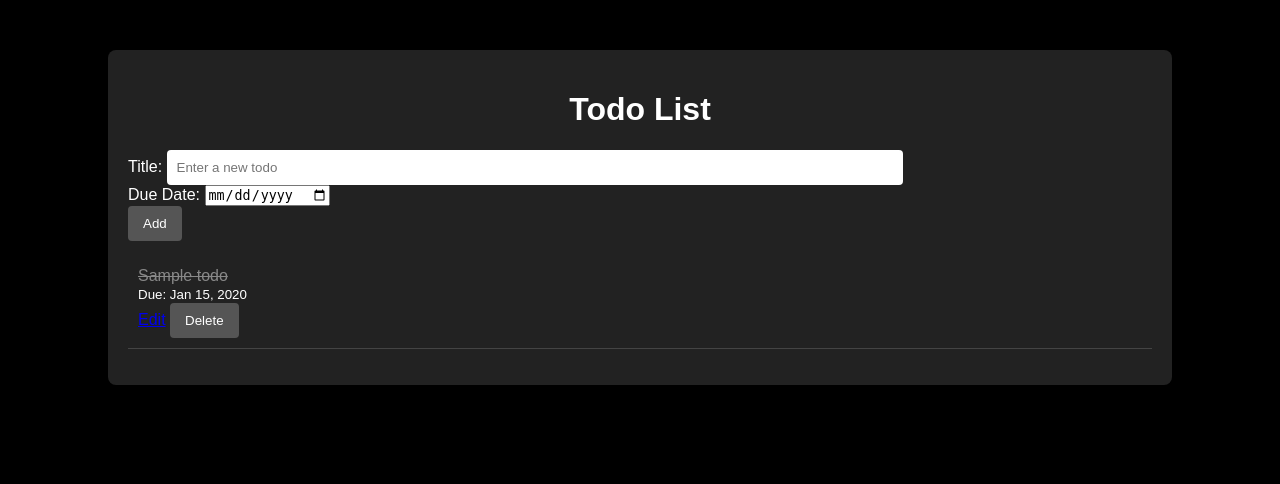
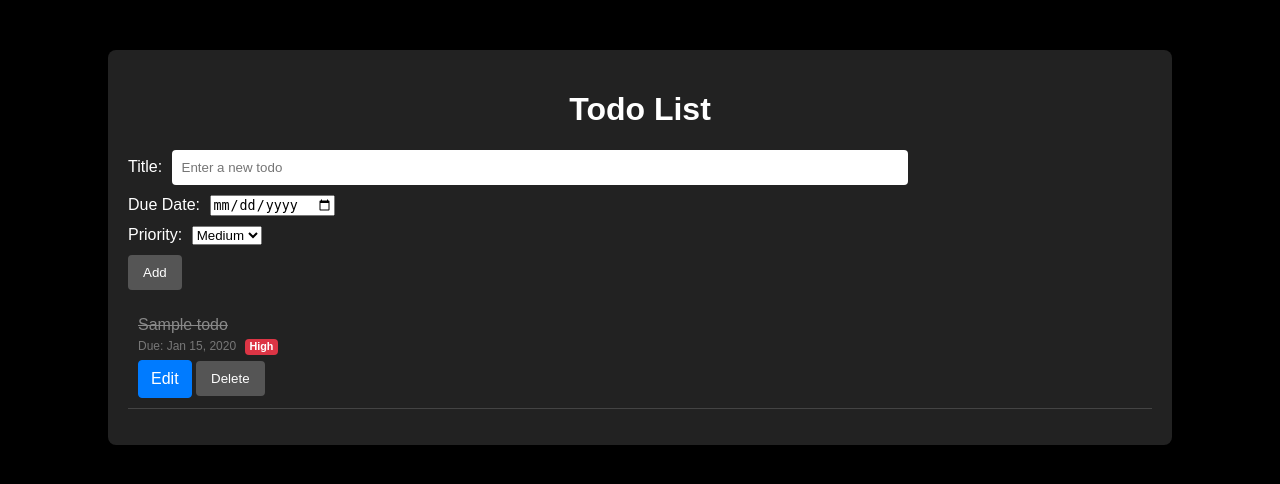
Before and after one commit to chintanboghara/Night-Todo-Application, a Spring Boot app: page / in a window 1280 px wide. Shown: the top 484 px of the page. Run offline with Spring Boot 4, Linux system fonts and the light colour scheme; tables that the repository leaves empty hold one stand-in row (values such as "Sample post").

Commit message:
feat: Implement Task Priority and Update Documentation
This commit introduces task prioritization and includes comprehensive updates to the README.md to cover this feature as well as previously implemented Due Dates and Docker enhancements.

**Changes Implemented:**

1.  **Task Priority Feature:**
    *   **Model:** Created `Priority.java` Enum (HIGH, MEDIUM, LOW). Added `priority` field to `Todo.java` with default (MEDIUM) and `@Enumerated(EnumType.STRING)`.
    *   **Service:** `TodoService` updated to handle `priority` in `addTodo` and `updateTodo` methods.
    *   **Controller:** `TodoController` updated to accept `priority` from forms and pass `Priority.values()` to edit view.
    *   **HTML Templates:** `index.html` and `edit-todo.html` updated with `<select>` dropdowns for priority and display of priority using badges.
    *   **Testing:** Added unit tests for service layer logic related to priority. Updated integration tests to cover adding, editing, and displaying tasks with priority. All 34 tests pass.

2.  **`.gitignore` Enhancement:**
    *   Significantly updated `.gitignore` with more comprehensive patterns for common Java/Spring Boot projects, IDEs, OS-specific files, build outputs, H2 database files, and CNB local builds.

3.  **Comprehensive `README.md` Update:**
    *   **Due Dates Feature (Documentation):** Detailed how to add/edit due dates, how they are displayed, and how overdue tasks are highlighted.
    *   **Docker Improvements (Documentation):** Documented the addition of `.dockerignore`, `Dockerfile` enhancements (non-root user, JRE base image), and `docker-compose.yml` updates (custom image name).
    *   **Task Priority Feature (Documentation):** Explained how to set task priorities and how they are displayed with color-coding.
    *   Updated "Technology Stack" to include `Thymeleaf Extras Java8Time`.

4.  **Docker Files Review:**
    *   Confirmed no changes were needed for `.dockerignore`, `Dockerfile`, or `docker-compose.yml` for the Task Priority feature itself.

This commit completes the implementation of task prioritization and ensures the project documentation is up-to-date with all recent major features and improvements.

```diff
--- a/src/main/java/com/example/todo/controller/TodoController.java
+++ b/src/main/java/com/example/todo/controller/TodoController.java
@@ -1,5 +1,6 @@
 package com.example.todo.controller;
 
+import com.example.todo.model.Priority;
 import com.example.todo.model.Todo;
 import com.example.todo.service.TodoService;
 import org.springframework.beans.factory.annotation.Autowired;
@@ -25,9 +26,10 @@ public class TodoController {
 
   @PostMapping("/add")
   public String addTodo(@RequestParam("title") String title,
-                        @RequestParam(required = false) @DateTimeFormat(iso = DateTimeFormat.ISO.DATE) LocalDate dueDate) {
+                        @RequestParam(required = false) @DateTimeFormat(iso = DateTimeFormat.ISO.DATE) LocalDate dueDate,
+                        @RequestParam(required = false) Priority priority) {
     if (title != null && !title.trim().isEmpty()) {
-      todoService.addTodo(title, dueDate);
+      todoService.addTodo(title, dueDate, priority);
     }
     return "redirect:/";
   }
@@ -49,6 +51,7 @@ public class TodoController {
     Optional<Todo> optionalTodo = todoService.findTodoById(id);
     if (optionalTodo.isPresent()) {
       model.addAttribute("todo", optionalTodo.get());
+      model.addAttribute("priorities", Priority.values()); // Add all priority values
       return "edit-todo";
     } else {
       return "redirect:/";
@@ -57,9 +60,10 @@ public class TodoController {
 
   @PostMapping("/update/{id}")
   public String updateTodo(@PathVariable long id, @RequestParam String title,
-                         @RequestParam(required = false) @DateTimeFormat(iso = DateTimeFormat.ISO.DATE) LocalDate dueDate) {
+                         @RequestParam(required = false) @DateTimeFormat(iso = DateTimeFormat.ISO.DATE) LocalDate dueDate,
+                         @RequestParam(required = false) Priority priority) {
     if (title != null && !title.trim().isEmpty()) {
-      todoService.updateTodo(id, title, dueDate);
+      todoService.updateTodo(id, title, dueDate, priority);
     }
     return "redirect:/";
   }
--- a/src/main/resources/templates/index.html
+++ b/src/main/resources/templates/index.html
@@ -4,6 +4,66 @@
   <meta charset="UTF-8" />
   <title>Todo Application</title>
   <link rel="stylesheet" type="text/css" href="/css/style.css" />
+  <style>
+    .add-form div {
+      margin-bottom: 10px;
+    }
+    .add-form label {
+      margin-right: 5px;
+    }
+    .task-overdue {
+      color: red;
+      /* font-weight: bold; */
+    }
+    .task-meta {
+      font-size: 0.9em;
+      color: #777;
+      margin-top: 3px;
+    }
+    .task-actions {
+      margin-top: 5px;
+    }
+    .button-link {
+      display: inline-block;
+      padding: 0.375rem 0.75rem;
+      font-size: 1rem;
+      font-weight: 400;
+      line-height: 1.5;
+      text-align: center;
+      text-decoration: none;
+      white-space: nowrap;
+      vertical-align: middle;
+      user-select: none;
+      border: 1px solid transparent;
+      border-radius: 0.25rem;
+      color: #fff;
+      background-color: #007bff; /* Blue, adjust as needed */
+      border-color: #007bff;
+      cursor: pointer;
+    }
+    .button-link:hover {
+      background-color: #0056b3;
+      border-color: #0056b3;
+      text-decoration: none;
+      color: #fff;
+    }
+    /* Badge styling */
+    .badge {
+      display: inline-block;
+      padding: .25em .4em;
+      font-size: 75%;
+      font-weight: 700;
+      line-height: 1;
+      text-align: center;
+      white-space: nowrap;
+      vertical-align: baseline;
+      border-radius: .25rem;
+      margin-left: 5px; /* Simulating ml-2 */
+    }
+    .badge-danger { color: #fff; background-color: #dc3545; } /* High priority */
+    .badge-warning { color: #212529; background-color: #ffc107; } /* Medium priority */
+    .badge-info { color: #fff; background-color: #17a2b8; } /* Low priority */
+  </style>
 </head>
 <body>
   <div class="container">
@@ -17,14 +77,26 @@
         <label for="dueDate">Due Date:</label>
         <input type="date" id="dueDate" name="dueDate" />
       </div>
+      <div>
+        <label for="priority">Priority:</label>
+        <select id="priority" name="priority">
+            <option value="MEDIUM" selected="selected">Medium</option> <!-- Default selected -->
+            <option value="HIGH">High</option>
+            <option value="LOW">Low</option>
+        </select>
+      </div>
       <button type="submit">Add</button>
     </form>
     <ul>
       <li th:each="todo : ${todos}" th:classappend="${todo.overdue} ? 'task-overdue' : ''">
         <span th:text="${todo.title}"
               th:classappend="${todo.completed} ? 'completed' : ''"></span>
-        <div class="task-meta" th:if="${todo.dueDate}">
-             <small>Due: <span th:text="${#temporals.format(todo.dueDate, 'MMM dd, yyyy')}"></span></small>
+        <div class="task-meta">
+             <small th:if="${todo.dueDate}">Due: <span th:text="${#temporals.format(todo.dueDate, 'MMM dd, yyyy')}"></span></small>
+             <span th:if="${todo.priority}" class="badge"
+                   th:text="${todo.priority.name().substring(0,1) + todo.priority.name().substring(1).toLowerCase()}"
+                   th:classappend="${ #strings.toString(todo.priority) == 'HIGH' ? 'badge-danger' : (#strings.toString(todo.priority) == 'MEDIUM' ? 'badge-warning' : 'badge-info')}">
+             </span>
         </div>
         <div class="task-actions">
             <form th:action="@{/complete}" method="post" style="display:inline;">
```
Also changed, not shown: src/main/java/com/example/todo/model/Priority.java (added, +7 -0 lines), src/main/java/com/example/todo/model/Todo.java (+20 -1 lines), src/main/java/com/example/todo/service/TodoService.java (+10 -3 lines), src/main/resources/templates/edit-todo.html (+10 -0 lines), README.md, 3 other files.
